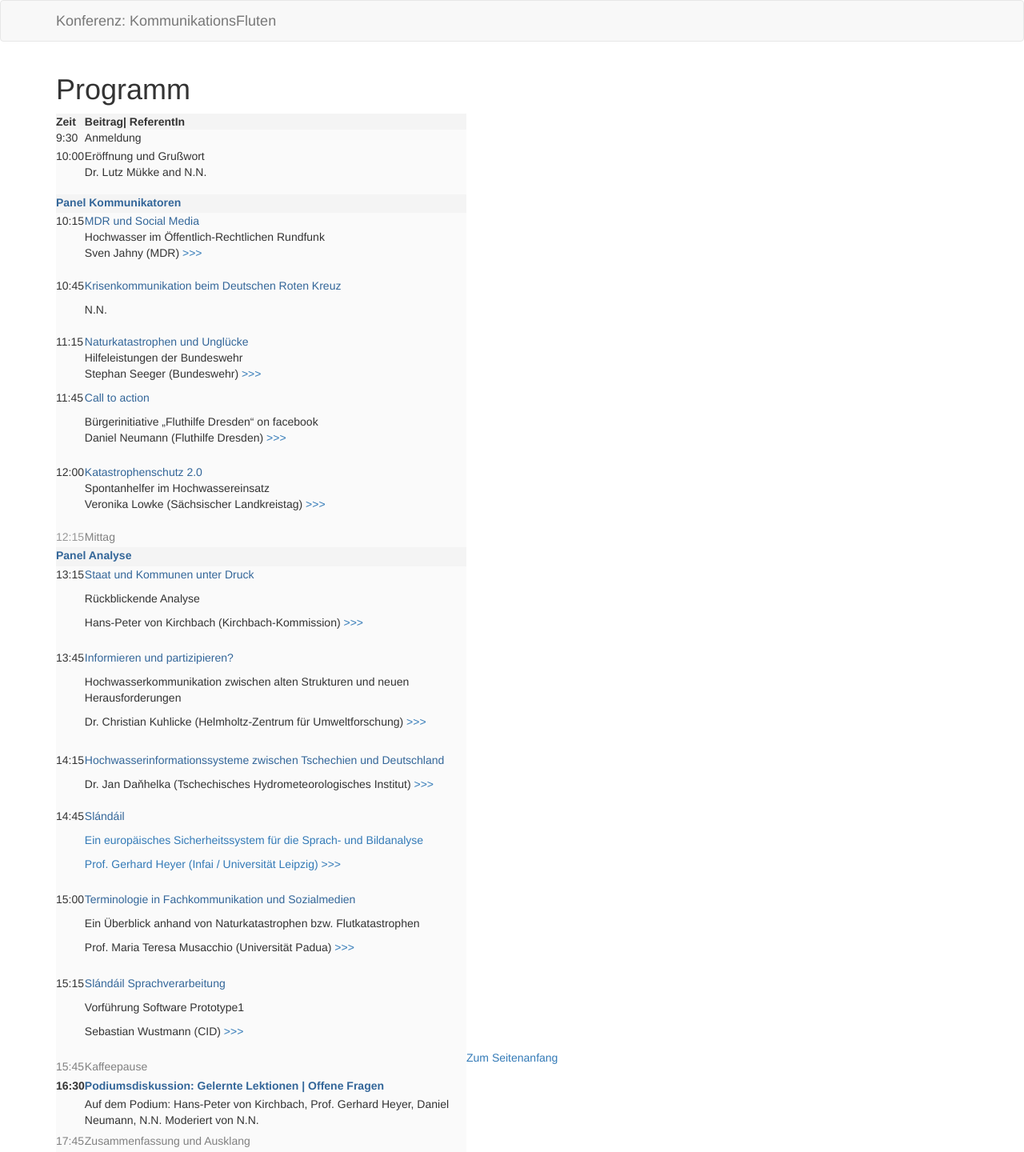
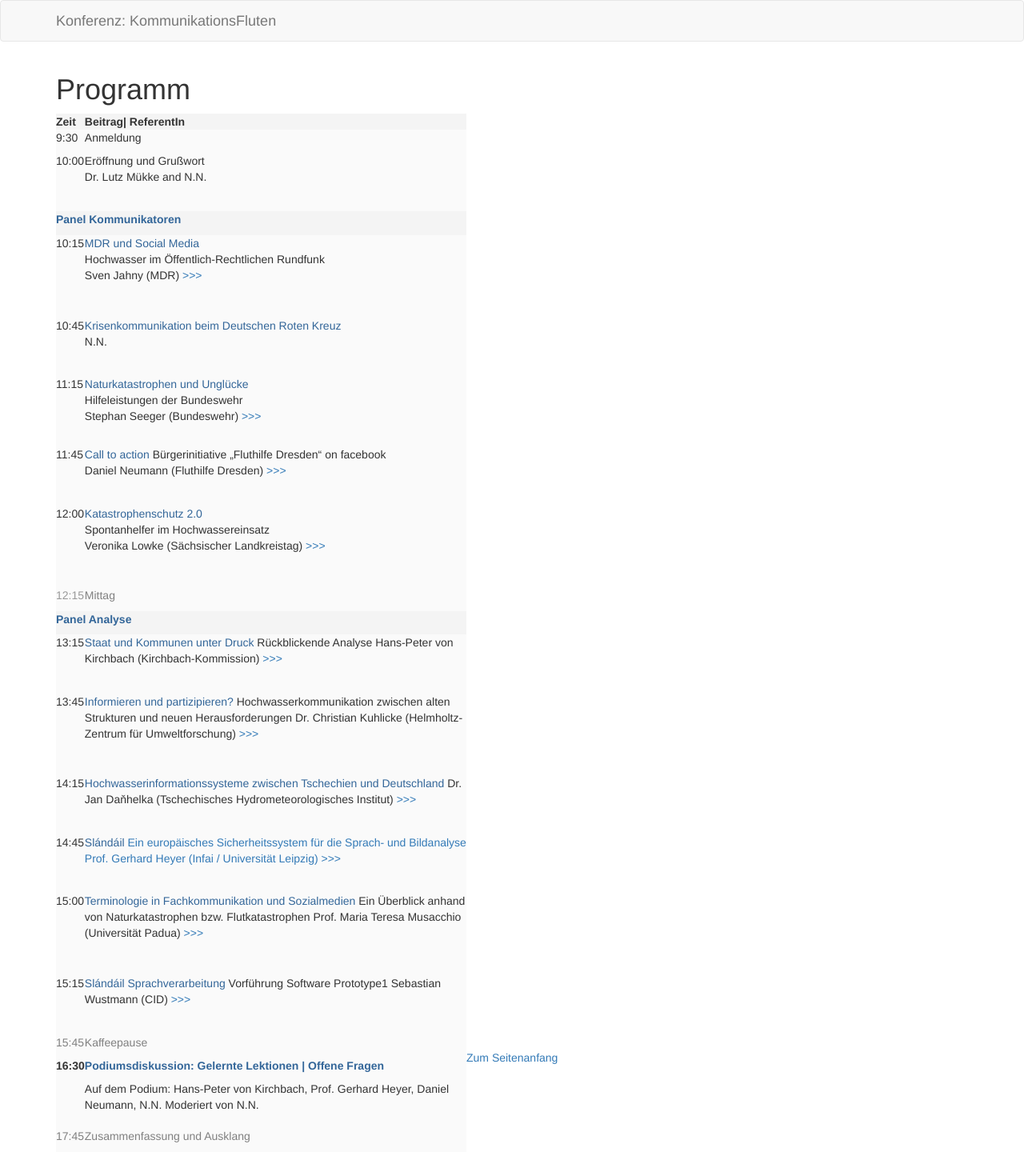
Before and after one commit to susedev/test, a Jekyll site: the page built from programm-uebersicht.html, in a window 1280 px wide. Shown: the whole page at 80% size. Built offline with Jekyll 4.4.1, drawn with Linux system fonts in a browser that asks for light colours.

Commit message:
Edit from JekyllCMS

```diff
--- a/programm-uebersicht.html
+++ b/programm-uebersicht.html
@@ -34,9 +34,8 @@ title: Programm
 		<tr>
 			<td style="background-color: rgb(250, 250, 250); border-color: rgb(255, 255, 255); text-align: left; vertical-align: top;">10:45</td>
 			<td style="background-color: rgb(250, 250, 250); border-color: rgb(255, 255, 255); text-align: left; vertical-align: top;">
-			<p><a href="http://www.eijc.eu/?p=2600/#NN"><span style="color: #336699;">Krisenkommunikation beim Deutschen Roten Kreuz</span></a></p>
-
-			<p>N.N.</p>
+			<p><a href="http://www.eijc.eu/?p=2600/#NN"><span style="color: #336699;">Krisenkommunikation beim Deutschen Roten Kreuz</span></a><br />
+			N.N.</p>
 			</td>
 		</tr>
 		<tr>
@@ -48,9 +47,7 @@ title: Programm
 		<tr>
 			<td style="background-color: rgb(250, 250, 250); border-color: rgb(255, 255, 255); text-align: left; vertical-align: top;">11:45</td>
 			<td style="background-color: rgb(250, 250, 250); border-color: rgb(255, 255, 255); text-align: left; vertical-align: top;">
-			<p><a href="http://www.eijc.eu/?p=2600/#Neumann"><span style="color: #336699;">Call to action</span></a></p>
-
-			<p>B&uuml;rgerinitiative &bdquo;Fluthilfe Dresden&ldquo; on facebook<br />
+			<p><a href="http://www.eijc.eu/?p=2600/#Neumann"><span style="color: #336699;">Call to action</span></a> B&uuml;rgerinitiative &bdquo;Fluthilfe Dresden&ldquo; on facebook<br />
 			Daniel Neumann (Fluthilfe Dresden) <a href="http://www.eijc.eu/?p=2600/#Neumann">&gt;&gt;&gt;</a></p>
 			</td>
 		</tr>
@@ -72,59 +69,37 @@ title: Programm
 		<tr>
 			<td style="background-color: rgb(250, 250, 250); border-color: rgb(255, 255, 255); text-align: left; vertical-align: top;">13:15</td>
 			<td style="background-color: rgb(250, 250, 250); border-color: rgb(255, 255, 255); text-align: left; vertical-align: top;">
-			<p><a href="http://www.eijc.eu/?p=2600/#Kirchbach"><span style="color: #336699;">Staat und Kommunen unter Druck</span></a></p>
-
-			<p>R&uuml;ckblickende Analyse</p>
-
-			<p>Hans-Peter von Kirchbach (Kirchbach-Kommission) <a href="http://www.eijc.eu/?p=2600/#Kirchbach">&gt;&gt;&gt;</a></p>
+			<p><a href="http://www.eijc.eu/?p=2600/#Kirchbach"><span style="color: #336699;">Staat und Kommunen unter Druck</span></a> R&uuml;ckblickende Analyse Hans-Peter von Kirchbach (Kirchbach-Kommission) <a href="http://www.eijc.eu/?p=2600/#Kirchbach">&gt;&gt;&gt;</a></p>
 			</td>
 		</tr>
 		<tr>
 			<td style="background-color: rgb(250, 250, 250); border-color: rgb(255, 255, 255); text-align: left; vertical-align: top;">13:45</td>
 			<td style="background-color: rgb(250, 250, 250); border-color: rgb(255, 255, 255); text-align: left; vertical-align: top;">
-			<p><a href="http://www.eijc.eu/?p=2600/#Kuhlicke"><span style="color: #336699;">Informieren und partizipieren?</span></a></p>
-
-			<p>Hochwasserkommunikation zwischen alten Strukturen und neuen Herausforderungen</p>
-
-			<p>Dr. Christian Kuhlicke (Helmholtz-Zentrum f&uuml;r Umweltforschung) <a href="http://www.eijc.eu/?p=2600/#Kuhlicke">&gt;&gt;&gt;</a></p>
+			<p><a href="http://www.eijc.eu/?p=2600/#Kuhlicke"><span style="color: #336699;">Informieren und partizipieren?</span></a> Hochwasserkommunikation zwischen alten Strukturen und neuen Herausforderungen Dr. Christian Kuhlicke (Helmholtz-Zentrum f&uuml;r Umweltforschung) <a href="http://www.eijc.eu/?p=2600/#Kuhlicke">&gt;&gt;&gt;</a></p>
 			</td>
 		</tr>
 		<tr>
 			<td style="background-color: rgb(250, 250, 250); border-color: rgb(255, 255, 255); text-align: left; vertical-align: top;">14:15</td>
 			<td style="background-color: rgb(250, 250, 250); border-color: rgb(255, 255, 255); text-align: left; vertical-align: top;">
-			<p><a href="http://www.eijc.eu/?p=2600/#Danhelka"><span style="color: #336699;">Hochwasserinformationssysteme zwischen Tschechien und Deutschland</span></a></p>
-
-			<p>Dr. Jan Daňhelka (Tschechisches Hydrometeorologisches Institut) <a href="http://www.eijc.eu/?p=2600/#Danhelka">&gt;&gt;&gt;</a></p>
+			<p><a href="http://www.eijc.eu/?p=2600/#Danhelka"><span style="color: #336699;">Hochwasserinformationssysteme zwischen Tschechien und Deutschland</span></a> Dr. Jan Daňhelka (Tschechisches Hydrometeorologisches Institut) <a href="http://www.eijc.eu/?p=2600/#Danhelka">&gt;&gt;&gt;</a></p>
 			</td>
 		</tr>
 		<tr>
 			<td style="background-color: rgb(250, 250, 250); border-color: rgb(255, 255, 255); text-align: left; vertical-align: top;">14:45</td>
 			<td style="background-color: rgb(250, 250, 250); border-color: rgb(255, 255, 255); text-align: left; vertical-align: top;">
-			<p><a href="http://www.eijc.eu/?p=2600/#Heyer"><span style="color: #336699;">Sl&aacute;nd&aacute;il</span> </a></p>
-
-			<p><a href="http://www.eijc.eu/?p=2600/#Heyer">Ein europ&auml;isches Sicherheitssystem f&uuml;r die Sprach- und Bildanalyse</a></p>
-
-			<p><a href="http://www.eijc.eu/?p=2600/#Heyer">Prof. Gerhard Heyer (Infai / Universit&auml;t Leipzig) </a><a href="http://www.eijc.eu/?p=2600/#Heyer">&gt;&gt;&gt;</a></p>
+			<p><a href="http://www.eijc.eu/?p=2600/#Heyer"><span style="color: #336699;">Sl&aacute;nd&aacute;il</span> Ein europ&auml;isches Sicherheitssystem f&uuml;r die Sprach- und Bildanalyse</a><a href="http://www.eijc.eu/?p=2600/#Heyer"> Prof. Gerhard Heyer (Infai / Universit&auml;t Leipzig) </a><a href="http://www.eijc.eu/?p=2600/#Heyer">&gt;&gt;&gt;</a></p>
 			</td>
 		</tr>
 		<tr>
 			<td style="background-color: rgb(250, 250, 250); border-color: rgb(255, 255, 255); text-align: left; vertical-align: top;">15:00</td>
 			<td style="background-color: rgb(250, 250, 250); border-color: rgb(255, 255, 255); text-align: left; vertical-align: top;">
-			<p><a href="http://www.eijc.eu/?p=2600/#Musacchio"><span style="color: #336699;">Terminologie in Fachkommunikation und Sozialmedien</span></a></p>
-
-			<p>Ein &Uuml;berblick anhand von Naturkatastrophen bzw. Flutkatastrophen</p>
-
-			<p>Prof. Maria Teresa Musacchio (Universit&auml;t Padua) <a href="http://www.eijc.eu/?p=2600/#Musacchio">&gt;&gt;&gt;</a></p>
+			<p><a href="http://www.eijc.eu/?p=2600/#Musacchio"><span style="color: #336699;">Terminologie in Fachkommunikation und Sozialmedien</span></a> Ein &Uuml;berblick anhand von Naturkatastrophen bzw. Flutkatastrophen Prof. Maria Teresa Musacchio (Universit&auml;t Padua) <a href="http://www.eijc.eu/?p=2600/#Musacchio">&gt;&gt;&gt;</a></p>
 			</td>
 		</tr>
 		<tr>
 			<td style="background-color: rgb(250, 250, 250); border-color: rgb(255, 255, 255); text-align: left; vertical-align: top;">15:15</td>
 			<td style="background-color: rgb(250, 250, 250); border-color: rgb(255, 255, 255); text-align: left; vertical-align: top;">
-			<p><a href="http://www.eijc.eu/?p=2600/#Wustmann"><span style="color: #336699;">Sl&aacute;nd&aacute;il Sprachverarbeitung</span></a></p>
-
-			<p>Vorf&uuml;hrung Software Prototype1</p>
-
-			<p>Sebastian Wustmann (CID) <a href="http://www.eijc.eu/?p=2600/#Wustmann">&gt;&gt;&gt;</a></p>
+			<p><a href="http://www.eijc.eu/?p=2600/#Wustmann"><span style="color: #336699;">Sl&aacute;nd&aacute;il Sprachverarbeitung</span></a> Vorf&uuml;hrung Software Prototype1 Sebastian Wustmann (CID) <a href="http://www.eijc.eu/?p=2600/#Wustmann">&gt;&gt;&gt;</a></p>
 			</td>
 		</tr>
 		<tr>
```
